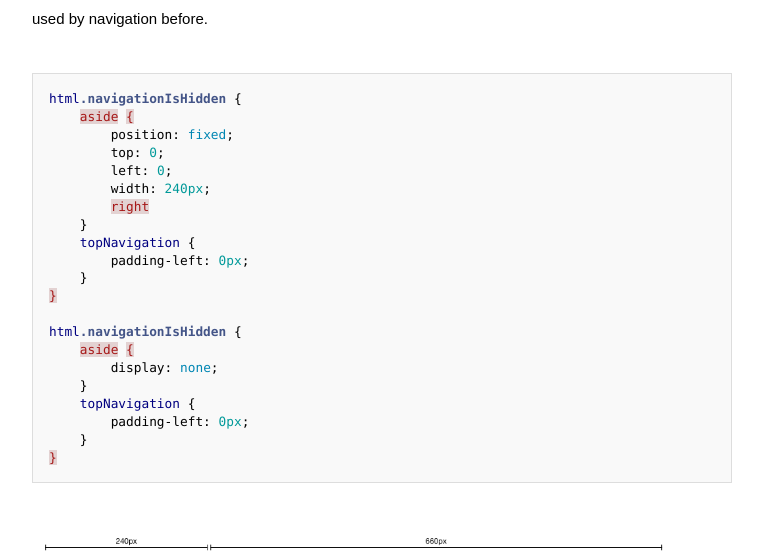
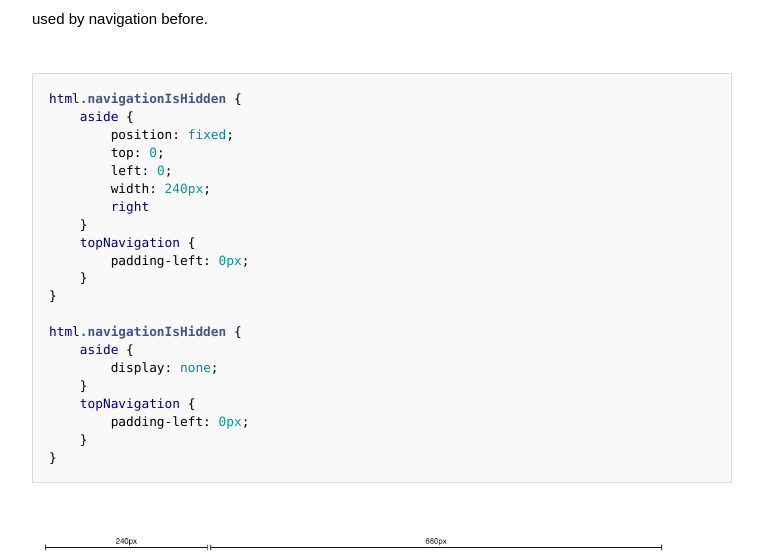
Before and after one commit to SteKoe/blog.stekoe.de, a Jekyll site: the page built from _posts/2015-08-01-toggle-sidebar-using-css-and-animations.md, in a window 1280 px wide. Shown: the part 614-1167 px from the top of the page, without its empty margins (258-1021 px from the left). Built offline with Jekyll 4.4.1, drawn with Linux system fonts in a browser that asks for light colours; nearby versions of some CDN libraries; some web fonts are replaced; Markdown is read by kramdown in place of the engine named in the settings.

Commit message:
chore(config): use pygments

````diff
--- a/_config.yml
+++ b/_config.yml
@@ -16,7 +16,7 @@
 timezone:           Asia/Kuala_Lumpur # https://en.wikipedia.org/wiki/List_of_tz_database_time_zones
 
 # Site Build
-highlighter:        rb-pygments
+highlighter:        pygments
 markdown:           redcarpet
 redcarpet:
     extensions:     ["no_intra_emphasis", "fenced_code_blocks", "autolink", "tables", "with_toc_data", "highlight", "footnotes"]
--- a/_posts/2015-08-01-toggle-sidebar-using-css-and-animations.md
+++ b/_posts/2015-08-01-toggle-sidebar-using-css-and-animations.md
@@ -20,7 +20,7 @@
 So by adding `<html class="navigationIsHidden">` the entire HTML document _knows_ that the navigation bar should not be rendered and elements have to react on this state.
 Other elements like top navigation or content area are allowed to increase their size to full window width now to close the gap which was used by navigation before.
 
-```css
+```scss
 html.navigationIsHidden {
     aside {
         position: fixed;
````
